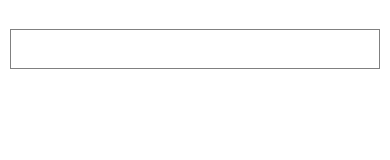
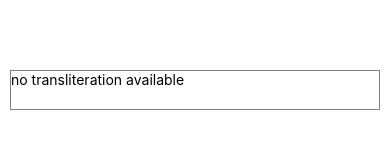
Before and after one commit to phantasiae-eu/translate-this, a React Native app: screen / in a window 390 px wide. Shown: the part 583-743 px from the top of the page. Built offline with nearby package versions, Linux system fonts and the light colour scheme; no server answers.

Commit message:
feat: textTargetTransliterated is shown

```diff
--- a/App.tsx
+++ b/App.tsx
@@ -2,6 +2,7 @@ import React, { ReactElement } from 'react'
 import Constants from 'expo-constants'
 import { StyleSheet, Text, View, SafeAreaView, Platform } from 'react-native'
 import Header from './src/header/Header.component'
+import TextTargetTransliterated from './src/textTargetTransliterated/textTargetTransliterated.container'
 import TextSource from './src/textSource/textSource.container'
 import TextTarget from './src/textTarget/textTarget.container'
 import LanguageSelector from './src/languageSelector/LanguageSelector.container'
@@ -38,7 +39,7 @@ const styles = StyleSheet.create({
         borderColor: 'grey',
     },
 })
-
+persistor.purge()
 const App: React.FunctionComponent<{}> = (): ReactElement => (
     <Provider store={store}>
         <PersistGate loading={null} persistor={persistor}>
@@ -59,6 +60,7 @@ const App: React.FunctionComponent<{}> = (): ReactElement => (
                         />
                     </View>
                     <TextTarget />
+                    <TextTargetTransliterated />
                     <Text>Work in progress!</Text>
                 </View>
             </SafeAreaView>
--- a/src/store/rootReducer.ts
+++ b/src/store/rootReducer.ts
@@ -3,12 +3,14 @@ import { languages } from '../languages/languages.reducer'
 import { textSource } from '../textSource/textSource.reducer'
 import { textTarget } from '../textTarget/textTarget.reducer'
 import { transliteration } from '../transliteration/transliteration.reducer'
+import { textTargetTransliterated } from '../textTargetTransliterated/textTargetTransliterated.reducer'
 
 const rootReducer = combineReducers({
     languages,
     textSource,
     textTarget,
     transliteration,
+    textTargetTransliterated,
 })
 
 export default rootReducer
--- a/src/store/store.model.ts
+++ b/src/store/store.model.ts
@@ -2,10 +2,12 @@ import { Language } from '../languages/languages.model'
 import { TextSource } from '../textSource/textSource.model'
 import { TextTarget } from '../textTarget/textTarget.model'
 import { Transliteration } from '../transliteration/transliteration.model'
+import { TextTargetTransliterated } from '../textTargetTransliterated/textTargetTransliterated.model'
 
 export interface AppState {
     languages: { source: Language[]; target: Language[] }
     textSource: TextSource
     textTarget: TextTarget
     transliteration: Transliteration[]
+    textTargetTransliterated: TextTargetTransliterated
 }
--- a/src/textTargetTransliterated/textTargetTransliterated.actions.ts
+++ b/src/textTargetTransliterated/textTargetTransliterated.actions.ts
@@ -9,7 +9,6 @@ export interface ATextTargetTransliteratedAccepted {
     type: typeof TEXT_TARGET_TRANSLITERATED_ACCEPTED
     text: string
 }
-
 export interface ATextTargetTransliteratedRejected {
     type: typeof TEXT_TARGET_TRANSLITERATED_REJECTED
     error: Error
--- /dev/null
+++ b/src/textTargetTransliterated/textTargetTransliterated.component.tsx
@@ -0,0 +1,22 @@
+import React, { ReactElement } from 'react'
+import { Text, StyleSheet } from 'react-native'
+import { TextTargetTransliteratedStateProps } from './textTargetTransliterated.model'
+
+const styles = StyleSheet.create({
+    text: {
+        width: '100%',
+        height: 40,
+        borderWidth: 1,
+        borderColor: 'grey',
+    },
+})
+
+const textTargetTransliterated: React.FC<TextTargetTransliteratedStateProps> = (
+    props: TextTargetTransliteratedStateProps
+): ReactElement => (
+    <Text selectable style={styles.text}>
+        {props.text}
+    </Text>
+)
+
+export default textTargetTransliterated
--- /dev/null
+++ b/src/textTargetTransliterated/textTargetTransliterated.container.ts
@@ -0,0 +1,15 @@
+import TextTargetTransliterated from './textTargetTransliterated.component'
+import { connect } from 'react-redux'
+import { AppState } from '../store/store.model'
+import { TextTargetTransliteratedStateProps } from './textTargetTransliterated.model'
+
+const mapStateToProps = (
+    state: AppState
+): TextTargetTransliteratedStateProps => ({
+    text: state.textTargetTransliterated.text,
+})
+
+export default connect(
+    mapStateToProps,
+    null
+)(TextTargetTransliterated)
--- /dev/null
+++ b/src/textTargetTransliterated/textTargetTransliterated.model.ts
@@ -0,0 +1,9 @@
+export interface TextTargetTransliterated {
+    text: string
+}
+export const defaultTextTargetTransliterated: TextTargetTransliterated = {
+    text: 'no transliteration available',
+}
+export interface TextTargetTransliteratedStateProps {
+    text: string
+}
--- /dev/null
+++ b/src/textTargetTransliterated/textTargetTransliterated.reducer.ts
@@ -0,0 +1,25 @@
+import { Reducer } from 'redux'
+import {
+    ATextTargetTransliteratedAccepted,
+    TEXT_TARGET_TRANSLITERATED_ACCEPTED,
+} from './textTargetTransliterated.actions'
+import {
+    TextTargetTransliterated,
+    defaultTextTargetTransliterated,
+} from './textTargetTransliterated.model'
+
+export const textTargetTransliterated: Reducer<
+    TextTargetTransliterated,
+    ATextTargetTransliteratedAccepted
+> = (
+    state: TextTargetTransliterated = defaultTextTargetTransliterated,
+    action: ATextTargetTransliteratedAccepted
+): TextTargetTransliterated => {
+    switch (action.type) {
+        case TEXT_TARGET_TRANSLITERATED_ACCEPTED: {
+            return { text: action.text }
+        }
+        default:
+            return state
+    }
+}
--- a/src/transliteration/transliteration.middleware.ts
+++ b/src/transliteration/transliteration.middleware.ts
@@ -14,6 +14,7 @@ import {
     textTargetTransliteratedRejected,
 } from '../textTargetTransliterated/textTargetTransliterated.actions'
 import { Transliteration } from './transliteration.model'
+import { defaultTextTargetTransliterated } from '../textTargetTransliterated/textTargetTransliterated.model'
 
 export const transliterationMiddleware: Middleware<{}, AppState> = (
     store
@@ -40,11 +41,10 @@ export const transliterationMiddleware: Middleware<{}, AppState> = (
                 if (selectedLanguage.length === 0) {
                     store.dispatch(
                         textTargetTransliteratedAccepted(
-                            'no transliteration available'
+                            defaultTextTargetTransliterated.text
                         )
                     )
                 } else {
-                    console.log('selectedLanguage: ', selectedLanguage)
                     const options: AxiosRequestConfig = transliterationOptions(
                         baseURL,
                         apiVersion,
```
